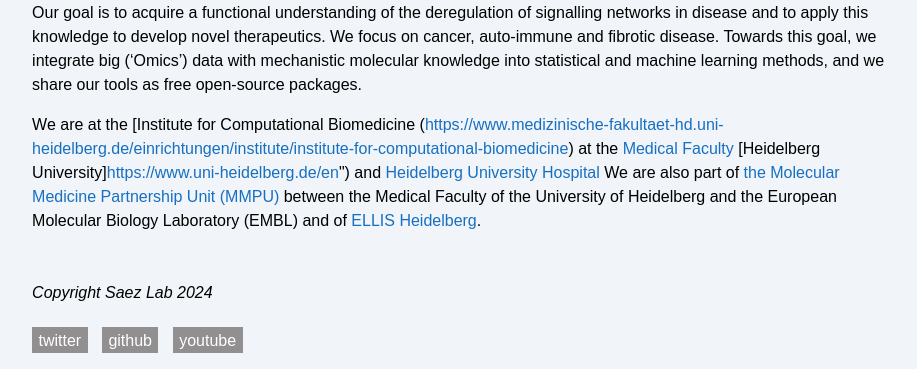
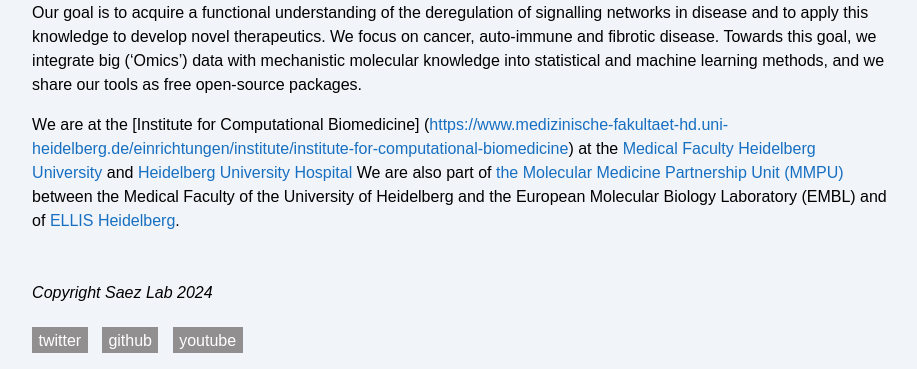
Before and after one commit to saezlab/saezlab.org-next, an Astro site: page / in a window 1280 px wide. Shown: the part 482-851 px from the top of the page, without its empty margins (179-1096 px from the left). Built offline with nearby package versions, Linux system fonts and the light colour scheme; Astro itself is replaced by a stand-in of ours.

Commit message:
typos in intro.mdx

```diff
--- a/src/content/main/intro.mdx
+++ b/src/content/main/intro.mdx
@@ -12,10 +12,10 @@
 statistical and machine learning methods, and we share our tools as
 free open-source packages.
 
-We are at the [Institute for Computational Biomedicine
+We are at the [Institute for Computational Biomedicine]
 (https://www.medizinische-fakultaet-hd.uni-heidelberg.de/einrichtungen/institute/institute-for-computational-biomedicine)
 at the [Medical Faculty](http://www.medizinische-fakultaet-hd.uni-heidelberg.de/Home.2.0.html?L=en)
-[Heidelberg University]https://www.uni-heidelberg.de/en") and
+[Heidelberg University](https://www.uni-heidelberg.de/en) and
 [Heidelberg University Hospital](https://www.heidelberg-university-hospital.com/home/)
 We are also part of
 [the Molecular Medicine Partnership Unit (MMPU)](https://www.embl.de/mmpu/mmpu/research_groups/chronic_kidney_disease/index.html)
```
